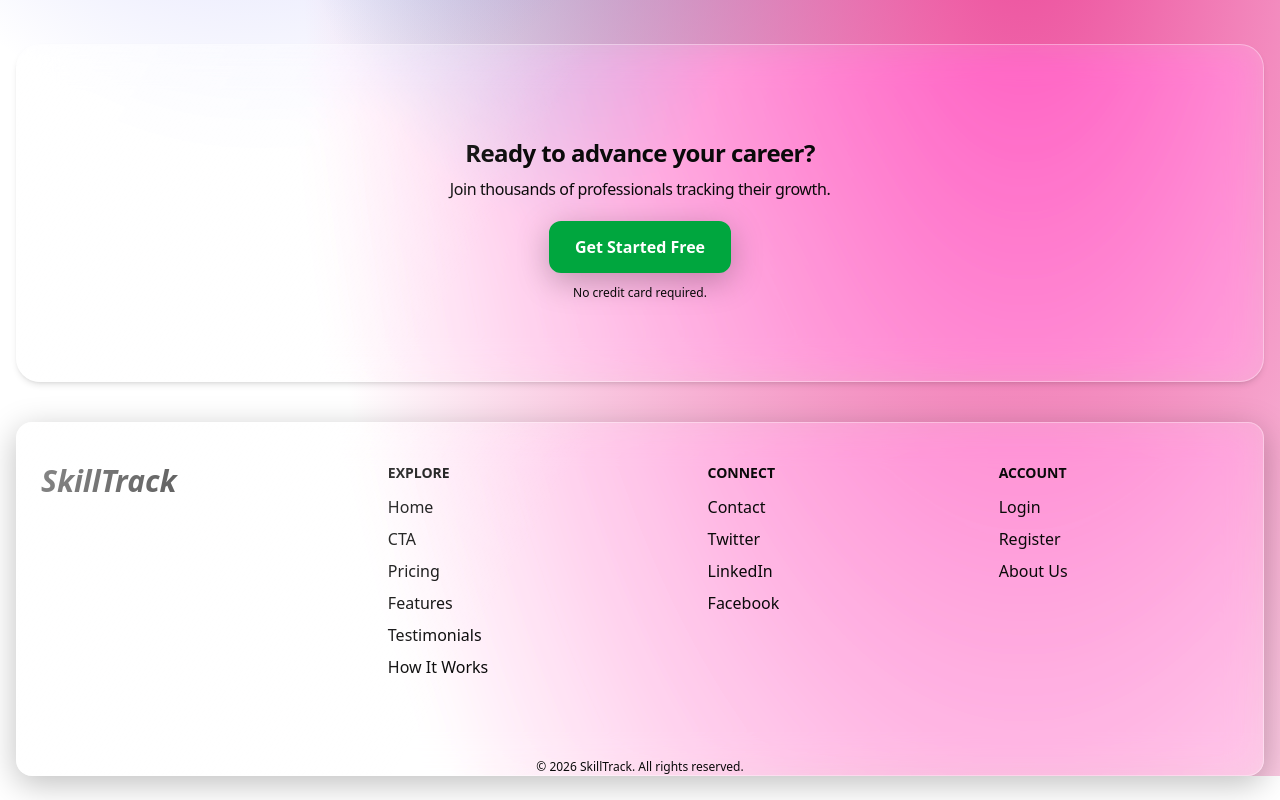
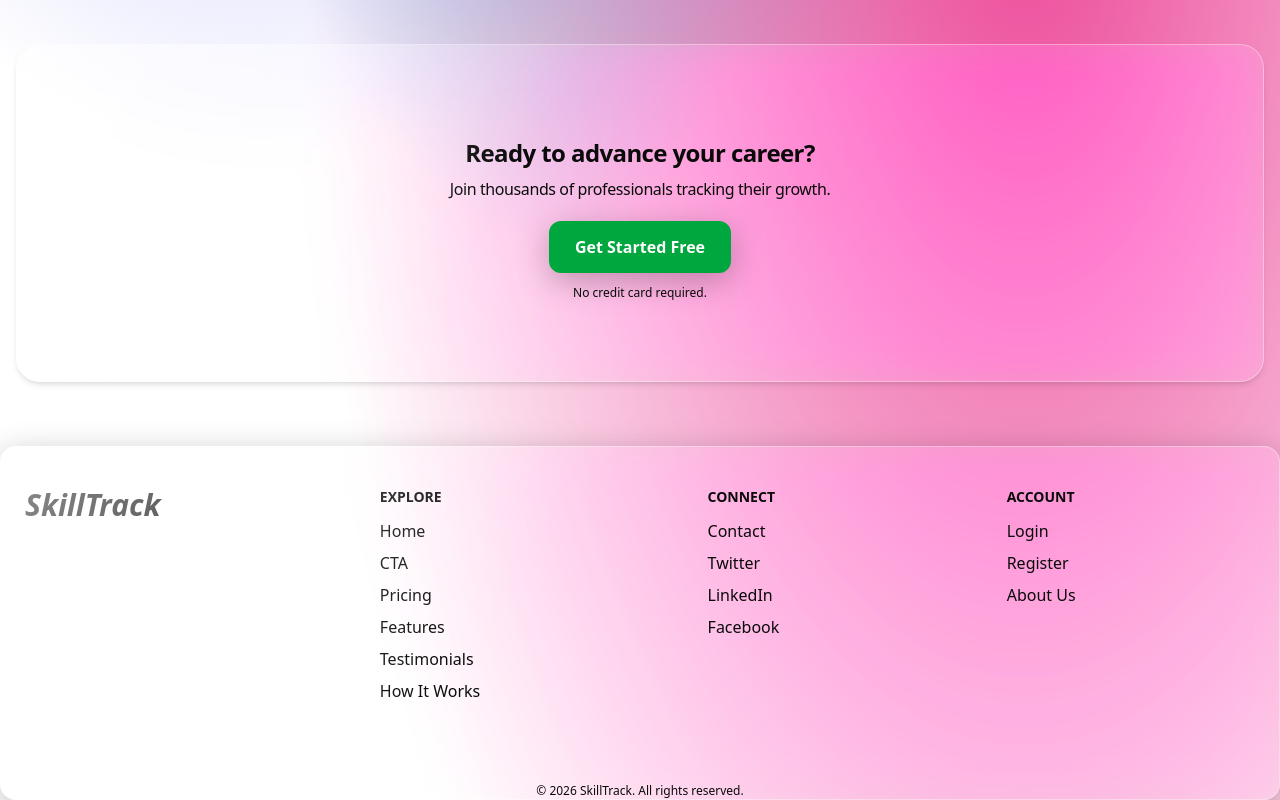
Before and after one commit to Neda0o0/skill-career-tracker, a Next.js app in the folder frontend/: page / in a window 1280 px wide. Shown: the part 2304-3104 px from the top of the page. Before the commit the page ends 3080 px from the top, so only its background shows below. Built offline with nearby package versions, Linux system fonts and the light colour scheme.

Commit message:
change position of the Footer on main page

```diff
--- a/frontend/src/app/page.js
+++ b/frontend/src/app/page.js
@@ -45,8 +45,8 @@ export default function Home() {
         <Testimonials />
         <Pricing />
         <CTA />
-        <Footer />
       </div>
+      <Footer />
     </main>
   );
 }
```
